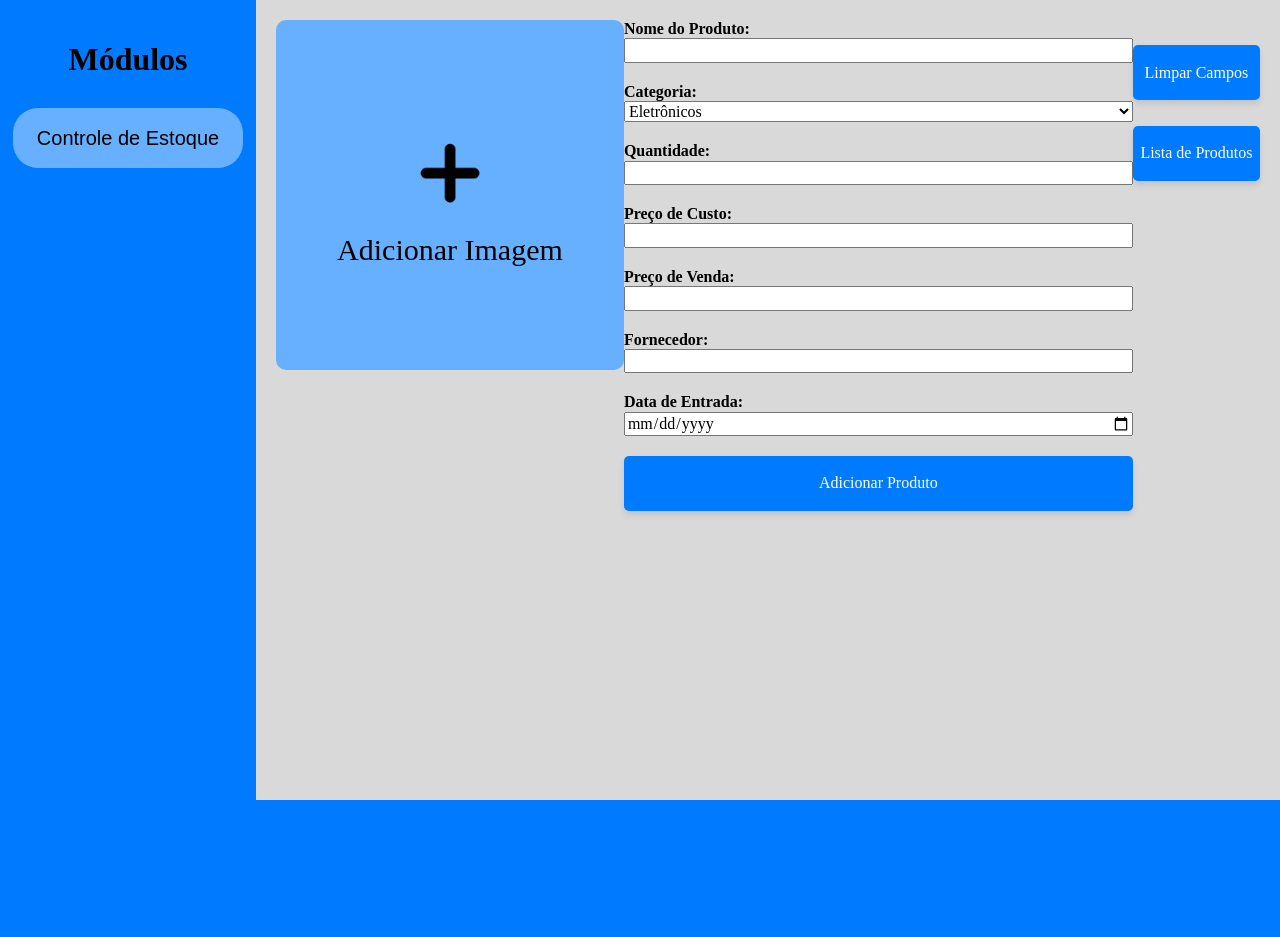
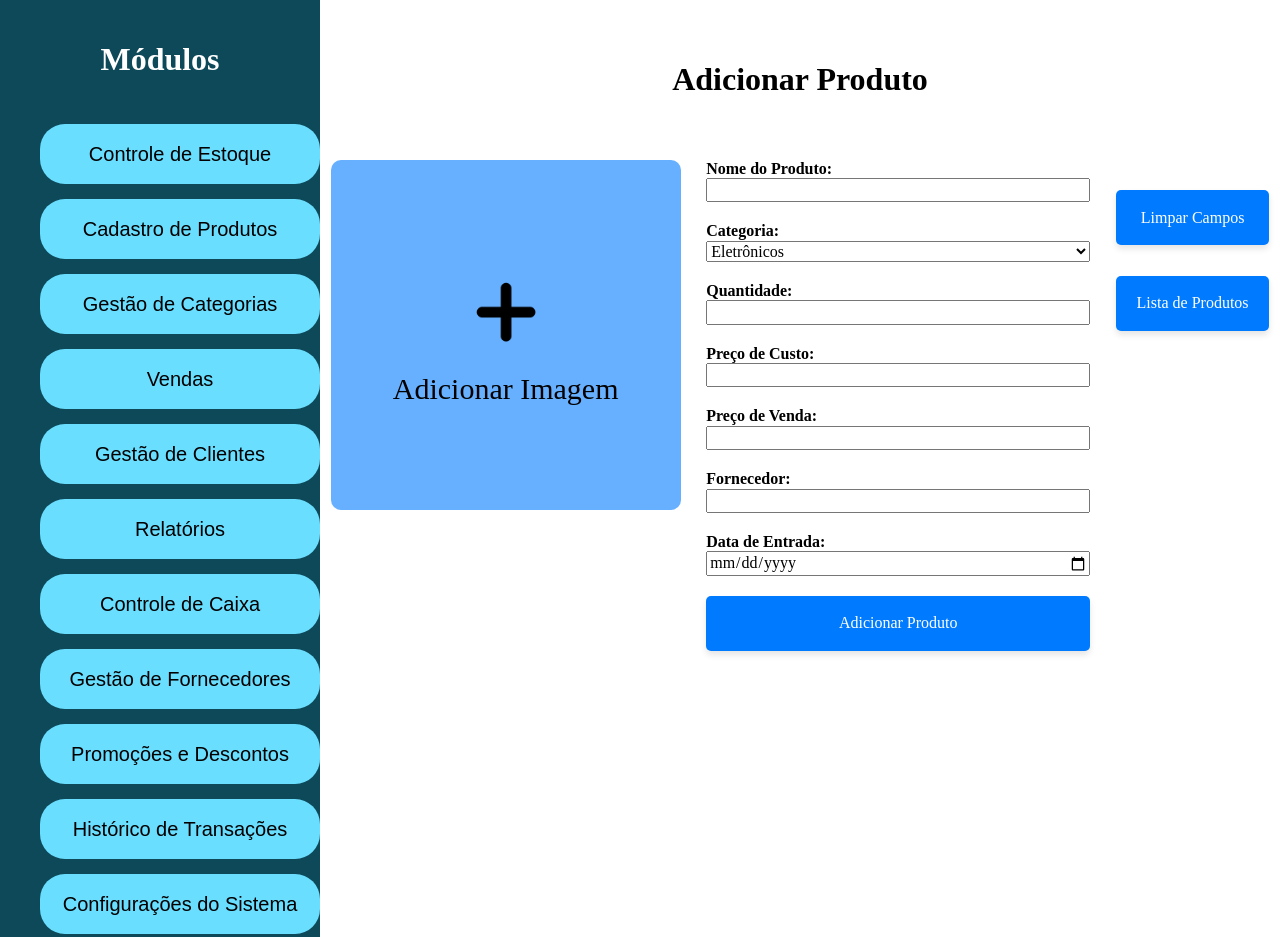
Before and after one commit to AngeloMarcos/angelo_project_pdv, a website: page src/index.html in a window 1280 px wide. Shown: the top 937 px of the page. Before the commit the page ends 800 px from the top, so only its background shows below. Drawn offline with Linux system fonts and the light colour scheme; a web font is replaced by a local one.

Commit message:
alteração cores primarias do sistema

```diff
--- a/src/blocks/body.css
+++ b/src/blocks/body.css
@@ -1,3 +1,3 @@
 .body{
-    background-color: #007BFF;
+    background-color: #0d4959;
 }
--- a/src/blocks/menu.css
+++ b/src/blocks/menu.css
@@ -3,20 +3,20 @@
     flex-direction: column;
     align-items: center;
     justify-content: flex-start;
-    min-width: 20vw;
+    min-width: 25vw;
     margin: 0 auto;
     padding-top: 20px;
 }
 
 .menu__tittle {
-    color: black;
+    color: rgb(255, 255, 255);
     margin-bottom: 30px;
     text-align: center;
 }
 
 .menu__modles__option {
-    background-color: #67B0FF;
-    width: 200px;
+    background-color: #69deff;
+    width: 250px;
     height: 30px;
     border-radius: 25px;
     list-style-type: none;
--- a/src/blocks/product.css
+++ b/src/blocks/product.css
@@ -1,14 +1,22 @@
 .product {
-    background-color: #D9D9D9;
-    height: 100vh; /* Ajusta a altura para ocupar toda a tela */
-    width: calc(100vw - 20vw); /* Subtrai a largura do menu e as margens */
-    padding: 20px; /* Adiciona padding interno para espaçamento */
-    overflow-y: auto; /* Permite rolagem vertical caso o conteúdo ultrapasse a altura */
-    box-sizing: border-box; /* Inclui o padding e as bordas na largura e altura */
+    background-color: #ffffff;
+    min-height: 100vh;
+    margin: 0 auto;
+    width: calc(100vw - 20vw);
+    overflow-y: auto;
+    box-sizing: border-box;
     display: flex;
-    justify-content: space-around;
+    flex-direction: column;
+    align-items: center;
 }
+.prduct__label{
+    display: flex;
 
+}
+.product__tittle{
+    text-align: center;
+    padding:  5vh ;
+}
 .product__photo {
     width: 350px;
     height: 350px;
@@ -31,8 +39,8 @@
     gap: 10px; /* Adiciona um espaço entre o ícone e o texto */
 }
 .product__info{
-
-    width: 40vw;
+    padding: 0 2vw;
+    width: 30vw;
 }
 .product__photo-icon {
     width: 100px; /* Define a largura da imagem */
@@ -59,7 +67,7 @@
 .product__option-group {
     display: block;
     align-items: column;
-    width: 10vw;
+    width: 12vw;
 }
 
 .product__option {
--- a/src/index.html
+++ b/src/index.html
@@ -17,10 +17,25 @@
       <section class="menu">
         <h1 class="menu__tittle">Módulos</h1>
 
+        <ul class="menu__modles__list">
           <li class="menu__modles__option"><a class="menu__modles__option-list" href="#">Controle de Estoque</a></li>
-
+          <li class="menu__modles__option"><a class="menu__modles__option-list" href="#">Cadastro de Produtos</a></li>
+          <li class="menu__modles__option"><a class="menu__modles__option-list" href="#">Gestão de Categorias</a></li>
+          <li class="menu__modles__option"><a class="menu__modles__option-list" href="#">Vendas</a></li>
+          <li class="menu__modles__option"><a class="menu__modles__option-list" href="#">Gestão de Clientes</a></li>
+          <li class="menu__modles__option"><a class="menu__modles__option-list" href="#">Relatórios</a></li>
+          <li class="menu__modles__option"><a class="menu__modles__option-list" href="#">Controle de Caixa</a></li>
+          <li class="menu__modles__option"><a class="menu__modles__option-list" href="#">Gestão de Fornecedores</a></li>
+          <li class="menu__modles__option"><a class="menu__modles__option-list" href="#">Promoções e Descontos</a></li>
+          <li class="menu__modles__option"><a class="menu__modles__option-list" href="#">Histórico de Transações</a></li>
+          <li class="menu__modles__option"><a class="menu__modles__option-list" href="#">Configurações do Sistema</a></li>
+        </ul>
       </section>
       <section class="product">
+        <div >
+          <h1 class="product__tittle">Adicionar Produto</h1>
+        </div>
+        <div class="prduct__label">
           <div class="product__photo">
             <a class="product__add" href="#">
              <img class="product__photo-icon" src="./images/plus.png" alt="Adicionar imagem">
@@ -96,6 +111,7 @@
          </div>
       </div>
 
+        </div>
 
       </section>
 
```
Also changed, not shown: dist/index.html, 2 other files. Lines whose indentation alone changed are shown as unchanged.
